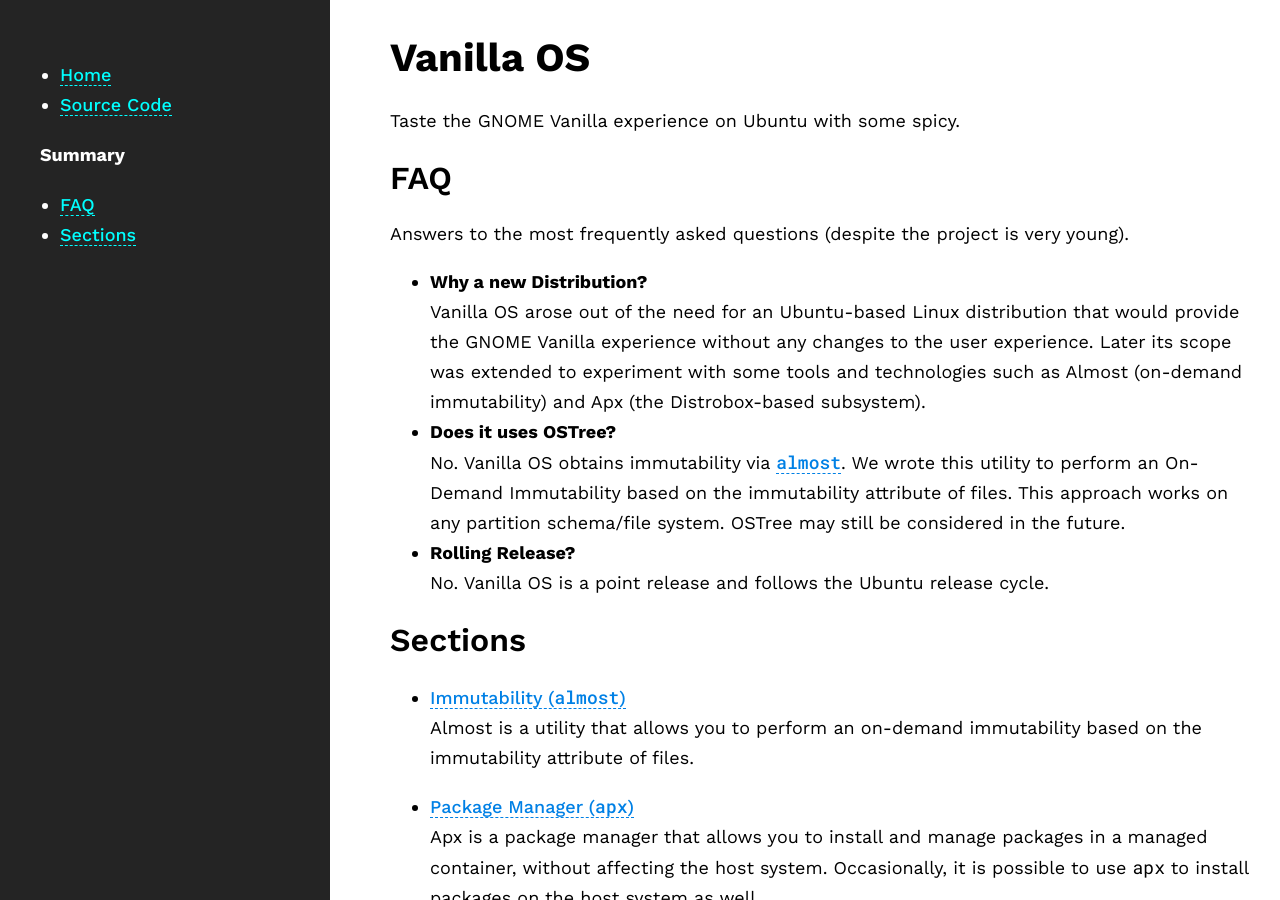
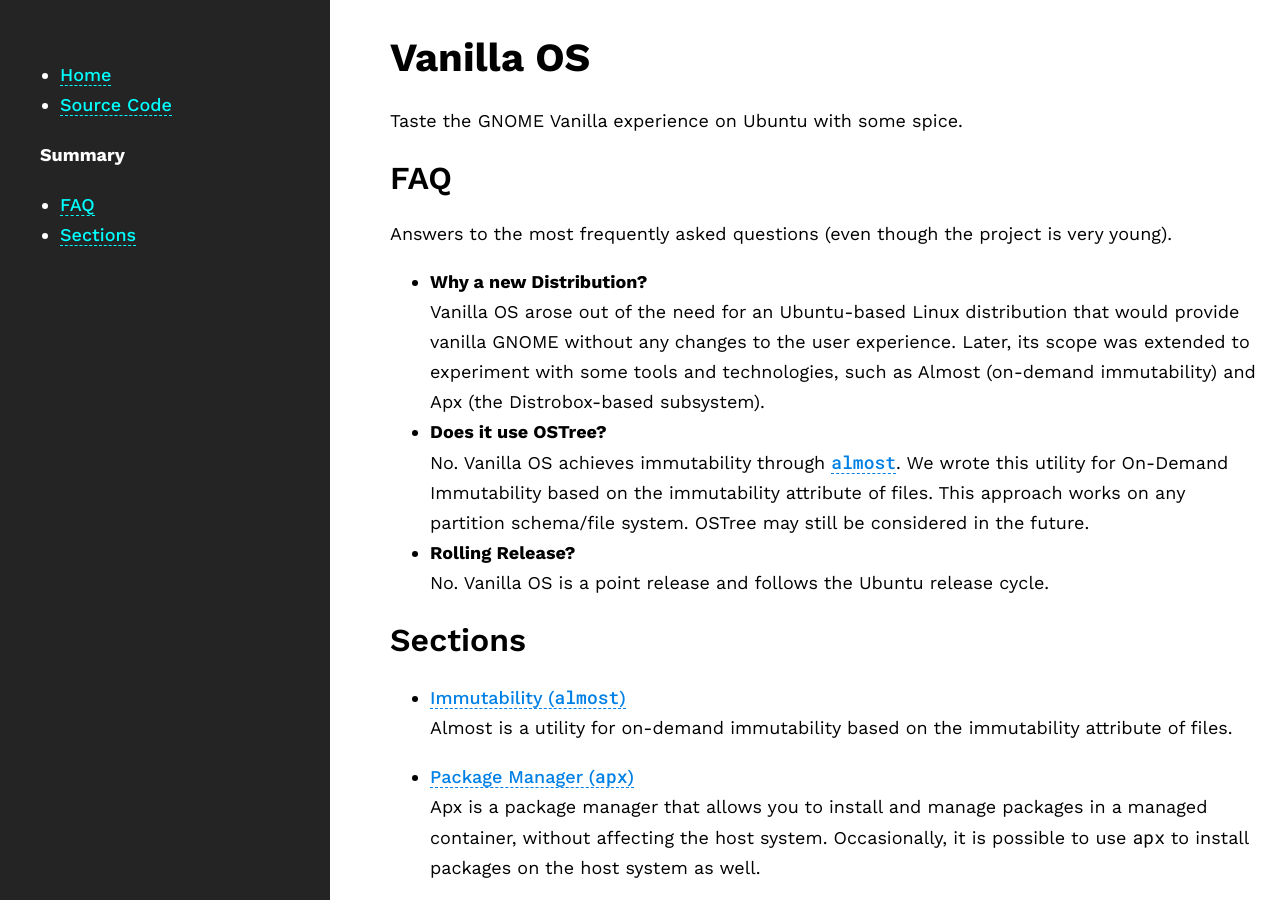
Before and after one commit to Vanilla-OS/documentation, a Jekyll site: the page built from index.md, in a window 1280 px wide. Built offline with Jekyll 4.4.1, drawn with Linux system fonts in a browser that asks for light colours.

Commit message:
Update grammar and wording
Tried to fix some of the text up to the best of my ability

```diff
--- a/index.md
+++ b/index.md
@@ -4,19 +4,19 @@ description: Find out how to use Vanilla OS and all its tools and settings.
 ---
 
 # Vanilla OS
-Taste the GNOME Vanilla experience on Ubuntu with some spicy.
+Taste the GNOME Vanilla experience on Ubuntu with some spice.
 
 ## FAQ
-Answers to the most frequently asked questions (despite the project is very young).
+Answers to the most frequently asked questions (even though the project is very young).
 - **Why a new Distribution?**\
   Vanilla OS arose out of the need for an Ubuntu-based Linux distribution that
-  would provide the GNOME Vanilla experience without any changes to the user
-  experience. Later its scope was extended to experiment with some tools and
-  technologies such as Almost (on-demand immutability) and Apx (the
+  would provide vanilla GNOME without any changes to the user
+  experience. Later, its scope was extended to experiment with some tools and
+  technologies, such as Almost (on-demand immutability) and Apx (the
   Distrobox-based subsystem).
-- **Does it uses OSTree?**\
-  No. Vanilla OS obtains immutability via [`almost`](https://github.com/Vanilla-OS/almost).
-  We wrote this utility to perform an On-Demand Immutability based on the
+- **Does it use OSTree?**\
+  No. Vanilla OS achieves immutability through [`almost`](https://github.com/Vanilla-OS/almost).
+  We wrote this utility for On-Demand Immutability based on the
   immutability attribute of files. This approach works on any partition
   schema/file system. OSTree may still be considered in the future.
 - **Rolling Release?**\
@@ -24,7 +24,7 @@ Answers to the most frequently asked questions (despite the project is very youn
 
 ## Sections
 - **[Immutability (`almost`)](/docs/almost)**\
-Almost is a utility that allows you to perform an on-demand immutability based
+Almost is a utility for on-demand immutability based
 on the immutability attribute of files.
 
 - **[Package Manager (`apx`)](/docs/apx)**\
```
